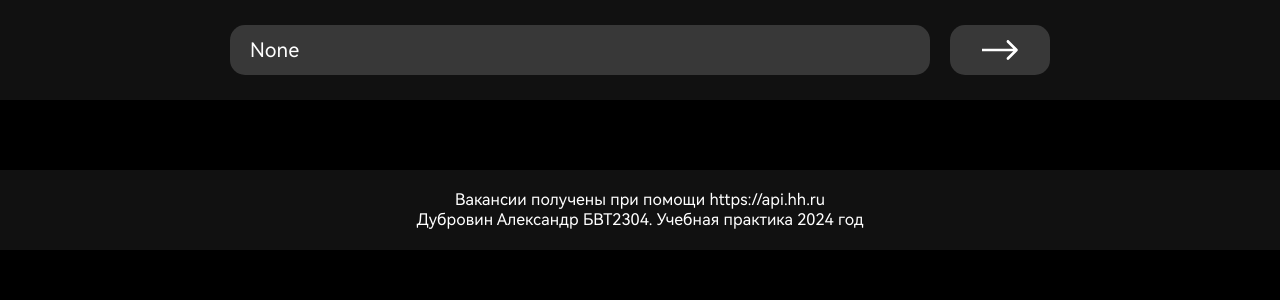
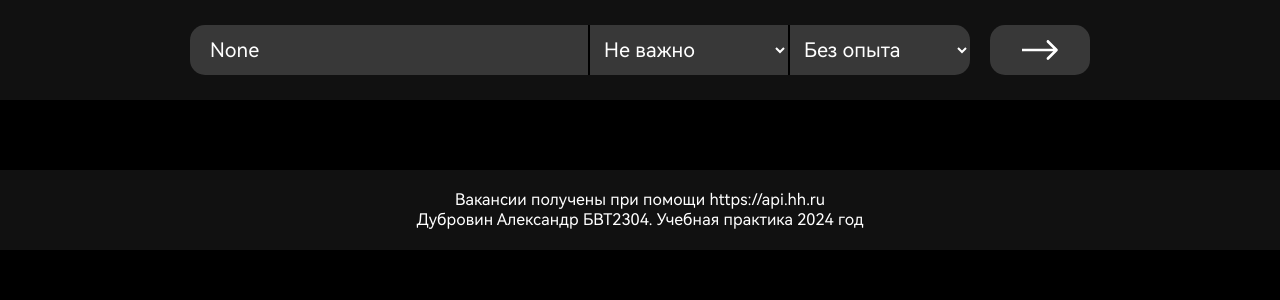
Before and after one commit to Pe4en1eInMTUCI/careerWeb, a Flask app: page /search in a window 1280 px wide. Shown: the top 300 px of the page. Run offline with Flask 3, Linux system fonts and the light colour scheme; data that the repository does not hold is empty.

Commit message:
фильтр по графику / опыту

```diff
--- a/main.py
+++ b/main.py
@@ -1,21 +1,30 @@
 import requests
 from flask import Flask, request, render_template
 import requests as rq
+import random
 
 app = Flask(__name__)
 
 @app.route('/')
 def root():
-    return render_template('index.html')
+
+    jobs = ['Программист', 'Врач', 'Учитель', 'Архитектор', 'Юрист', 'Менеджер', 'Инженер', 'Дизайнер', 'Маркетолог', 'Повар']
+    cities = ['Москва', 'Минск', 'Кишинев', 'СПб', 'Ереван', 'Астана', 'Алматы', 'Баку']
+    randomJob = random.choice(jobs)
+    randomCity = random.choice(cities)
+
+    print(randomJob)
+
+    return render_template('index.html', randomJob=randomJob, randomCity=randomCity)
 
 
 @app.route('/search')
 def search():
     job = request.args.get("job")
+    sch = request.args.get("schedule")
+    exp = request.args.get("experience")
 
-
-    data = requests.get(f"http://127.0.0.1:8800/getVacancies?name={job}").json()
-
+    data = requests.get(f"http://127.0.0.1:8800/getVacancies?name={job}&experience={exp}&schedule={sch}").json()
 
     return render_template('search.html', job=job, vacancies=data)
 
--- a/static/css/search.css
+++ b/static/css/search.css
@@ -126,9 +126,9 @@
 .searchForm {
 
     height: 100%;
-    width: 820px;
+    width: 900px;
 
-    margin-left: 115px;
+    margin-left: 75px;
 
     align-items: center;
     display: flex;
@@ -140,14 +140,51 @@
     font-family: 'HarmonyOs Sans Regular';
 
     height: 50px;
-    width: 700px;
+    width: 400px;
 
     font-size: 20px;
-    border-radius: 15px;
-    border: 0;
+    border-radius: 15px 0px 0px 15px;
+    border: 0px;
     background-color: #383838;
     padding-left: 20px;
     color: #fff;
+    border-right: 2px #000000 solid;
+}
+
+.jobSchedule {
+
+    font-family: 'HarmonyOs Sans Regular';
+
+    height: 50px;
+    width: 200px;
+
+    font-size: 20px;
+    border: 0;
+    background-color: #383838;
+    color: #fff;
+
+    padding: 10px;
+
+    border-right: 2px #000000 solid;
+
+}
+
+.jobExp {
+
+    font-family: 'HarmonyOs Sans Regular';
+
+    height: 50px;
+    width: 180px;
+
+    font-size: 20px;
+    border: 0;
+    background-color: #383838;
+    color: #fff;
+
+    padding: 10px;
+
+    border-radius: 0px 15px 15px 0px;
+
 }
 
 .findBtn {
@@ -170,7 +207,6 @@
     border-radius: 17px;
     background-color: #88EE92;
 }
-
 
 .vacancies {
     padding-top: 120px;
@@ -246,7 +282,10 @@
     color: #fff;
     font-family: 'HarmonyOs Sans Bold';
     font-size: 20px;
-    margin-top: 8px;
+
+    text-align: center;
+    vertical-align: middle;
+    line-height: 40px;
 }
 
 .openVacBtn:hover {
--- a/templates/search.html
+++ b/templates/search.html
@@ -3,21 +3,38 @@
 <head>
     <meta charset="UTF-8">
     <meta name="viewport" content="width=device-width, initial-scale=1.0">
-    <title>careerPractice | Search</title>
+    <title>careerPractice | {{ job }}</title>
     <link rel="stylesheet" href="../static/css/reset.css">
     <link rel="stylesheet" href="../static/css/search.css">
+    <link rel="icon" href="../static/images/favicon.svg">
 </head>
 <body>
 
     <section class="upperSearch">
         <div class="wrapper">
             <div class="searchField">
-                <form action="/search" class="searchForm">
-                    <input class="jobName" placeholder="Попробуй найти что-нибудь..." type="text" name="job" value="{{ job }}">
-                    <button class="findBtn">
-                        <img src="../static/images/arrow.svg" class="arrowImg">
-                    </button>
-                </form>
+                <div class="searchField">
+                    <form action="/search" class="searchForm">
+                        <input class="jobName" placeholder="Например... {{ randomJob }} {{ randomCity }}" type="text" name="job" value="{{ job }}">
+                        <select class="jobSchedule" name="schedule">
+                            <option value="None" class="option">Не важно</option>
+                            <option value="fullDay" class="option">Полный день</option>
+                            <option value="shift" class="option">Сменный график</option>
+                            <option value="flexible" class="option">Гибкий график</option>
+                            <option value="remote" class="option">Удаленно</option>
+                            <option value="flyInFlyOut" class="option">Вахта</option>
+                        </select>
+                        <select class="jobExp" name="experience">
+                            <option value="noExperience" class="option">Без опыта</option>
+                            <option value="between1And3" class="option">От года до 3</option>
+                            <option value="between3And6" class="option">От 3 до 6</option>
+                            <option value="moreThan6" class="option">Более 6</option>
+                        </select>
+                        <button class="findBtn">
+                            <img src="../static/images/arrow.svg" class="arrowImg">
+                        </button>
+                    </form>
+                </div>
             </div>
         </div>
     </section>
@@ -35,7 +52,7 @@
                         <h1 class="vacDescription">{{ vacancy['requirement'] }}</h1>
                         <div class="lowerInfo">
                             <div class="openVacBtn">
-                                <a href={{ vacancy['url'] }} class="linkTo">
+                                <a href="{{ vacancy['url'] }}" class="linkTo">
                                     Подробнее
                                 </a>
                             </div>
```
Also changed, not shown: static/css/style.css (+43 -7 lines), templates/index.html (+16 -1 lines), static/images/favicon.svg (added).
